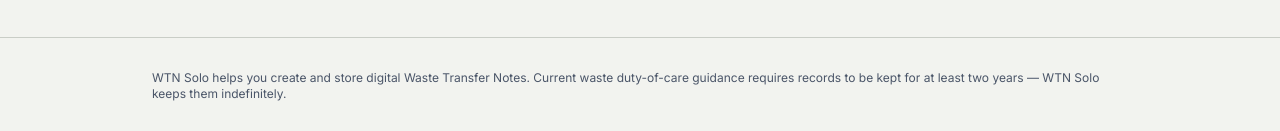
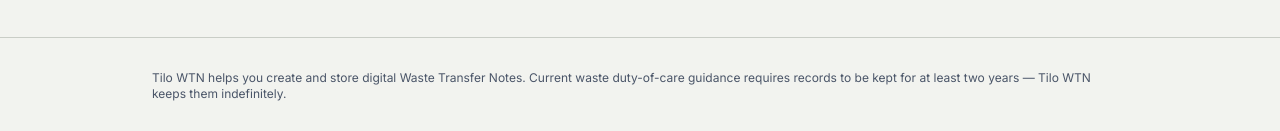
Before and after one commit to Juanestebanreng/wtn-solo, a Next.js app: page / in a window 1280 px wide. Shown: the part 1238-1369 px from the top of the page. Built offline with nearby package versions, Linux system fonts and the light colour scheme.

Commit message:
rebrand to Tilo WTN

```diff
--- a/app/dashboard/billing/page.tsx
+++ b/app/dashboard/billing/page.tsx
@@ -26,7 +26,7 @@
       <Card className="mt-6">
         <div className="flex items-center justify-between">
           <div>
-            <p className="font-medium text-ink">WTN Solo — £15/month</p>
+            <p className="font-medium text-ink">Tilo WTN — £15/month</p>
             <p className="mt-1 text-sm text-slate">
               {isActive && 'Subscription active'}
               {!isActive && trialActive && trialEnds &&
--- a/app/layout.tsx
+++ b/app/layout.tsx
@@ -21,7 +21,7 @@
 });
 
 export const metadata: Metadata = {
-  title: 'WTN Solo — Digital Waste Transfer Notes',
+  title: 'Tilo WTN — Digital Waste Transfer Notes',
   description:
     'Create compliant UK Waste Transfer Notes in under 60 seconds. Built for one-van carriers and small waste operators.',
 };
--- a/app/page.tsx
+++ b/app/page.tsx
@@ -135,9 +135,9 @@
 
       <footer className="border-t border-steel py-8">
         <div className="mx-auto max-w-5xl px-6 text-xs text-slate">
-          WTN Solo helps you create and store digital Waste Transfer Notes.
+          Tilo WTN helps you create and store digital Waste Transfer Notes.
           Current waste duty-of-care guidance requires records to be kept for
-          at least two years — WTN Solo keeps them indefinitely.
+          at least two years — Tilo WTN keeps them indefinitely.
         </div>
       </footer>
     </main>
```
